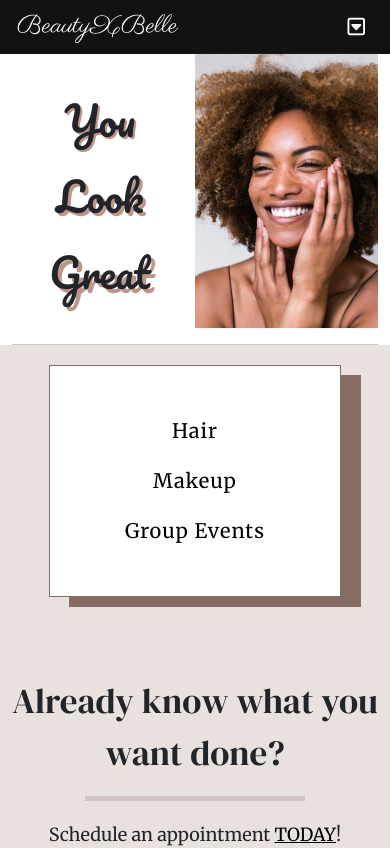
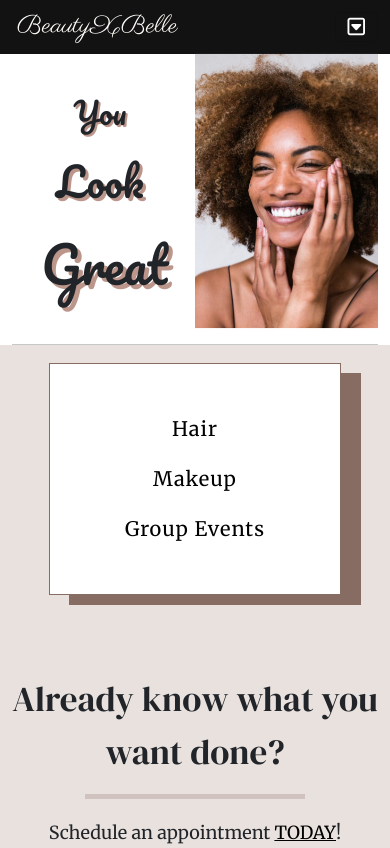
Before and after one commit to melissabarrerafarias/nataly-cosmetology-freelancer, a React (Create React App) app: page /services in a window 390 px wide. Shown: the top 848 px of the page. Built offline with nearby package versions, Linux system fonts and the light colour scheme.

Commit message:
cleaned up code and tried fixing mobile resizing issues on services and appt page

```diff
--- a/src/appointment.css
+++ b/src/appointment.css
@@ -88,7 +88,8 @@
         padding-left: 50px;
         padding-right: 50px;
         padding-top: 20px;
-        padding-bottom: 20px
+        padding-bottom: 20px;
+        width: 70%
     }
 
     #appt-main label {
--- a/src/pages/Services.js
+++ b/src/pages/Services.js
@@ -25,7 +25,7 @@ function Services() {
                             </Pulse>
                         </div>
                     </div>
-                    <div id="services" className="col-md-6">
+                    <div id="services" className="col">
                         <Slide right>
                             <img src={prettyGirl} />
                         </Slide>
@@ -39,8 +39,8 @@ function Services() {
                 <hr></hr>
             </div>
 
-            <div id="Nav-Invite" className="container-fluid">
-                <div className="row">
+            <div className="container-fluid">
+                <div className="row" id="Nav-Invite">
                     <div className="col-md-6 d-flex justify-content-center" id="nav-container">
                         <div className="nav-services">
                             <a href="#hair">Hair</a>
@@ -93,7 +93,7 @@ function Services() {
                     <div className="sm-makeup-img1 col-6">
                         <img src={makeup1} />
                     </div>
-                    <div className="sm-makeup-img2 col-6">
+                    <div className="sm-makeup-img2 col-md-12 col-lg-6">
                         <img src={makeup2} />
                     </div>
 
--- a/src/services.css
+++ b/src/services.css
@@ -1,3 +1,4 @@
+/* hero */
 .services-top {
     background-color: white;
 }
@@ -31,13 +32,17 @@
     text-shadow: 4px 4px #BC968A
 }
 
+.ylg-small {
+    display: none;
+}
+
 #services img {
     max-width: 50%;
 }
 
+/* services nav and invitation to schedule appt */
 #Nav-Invite {
     margin-top: 5%;
-    /* margin-bottom: 5%; */
 }
 
 #nav-container a {
@@ -60,7 +65,6 @@
     border-width: 1px;
     box-shadow: 20px 10px #876c64;
     border-color: #876c64
-    /* border-radius: 10px; */
 }
 
 #nav-container a:hover {
@@ -95,6 +99,7 @@
     text-decoration: underline;
 }
 
+/* hair services section */
 #hair {
     margin-top: 20%
 }
@@ -131,7 +136,6 @@
 #hairstyle p {
     font-family: 'EB Garamond', serif;
     font-size: 20px;
-    /* text-align: end; */
 }
 
 .hairstyle-div {
@@ -146,9 +150,9 @@
 #hairstyle h1 {
     font-family: 'DM Serif Display', serif;
     font-weight: bold;
-    /* text-align: end; */
 }
 
+/* makeup services section */
 #makeup {
     margin-top: 25%
 }
@@ -161,11 +165,9 @@
 .makeup1 {
     float: right;
     padding-left: 20px
-    /* min-width: 110% */
 }
 
 .makeup2 {
-    /* height: 400px */
     float: left;
 }
 
@@ -179,6 +181,15 @@
     font-size: 20px;
 }
 
+.sm-makeup-img1 {
+    display: none;
+}
+
+.sm-makeup-img2 {
+    display: none;
+}
+
+/* group events section */
 #group-events {
     margin-top: 20%;
     padding-bottom: 10%;
@@ -186,7 +197,7 @@
 
 #group-events img {
     max-width: 80%;
-    float: right
+    float: right;
 }
 
 #group-events h1 {
@@ -200,19 +211,8 @@
     width: 80%
 }
 
-.sm-makeup-img1 {
-    display: none;
-}
-
-.sm-makeup-img2 {
-    display: none;
-}
-
-.ylg-small {
-    display: none;
-}
-
 @media (max-width: 1400px) {
+    /* makeup services section */
     #makeup {
         margin-top: 25%;
     }
@@ -229,6 +229,7 @@
         font-size: 18px;
     }
 
+    /* hair services section*/
     #hairstyle img {
         max-width: 70%
     }
@@ -243,6 +244,7 @@
 }
 
 @media (max-width: 1200px) {
+    /* makeup services section */
     #makeup {
         margin-top: 25%;
     }
@@ -272,30 +274,24 @@
         margin-bottom: -300px
     }
 
-    /* #makeup h1 {
-        font-size: 50px;
-    } */
-
     .makeup-p {
         font-size: 20px
-    }
-
-    #group-events img {
-        max-width: 90%;
-        margin-top: 10px
     }
 
     #makeup-section-p {
         padding-left: 60px;
         padding-right: 60px
     }
+
+    /* group events section */
+    #group-events img {
+        max-width: 90%;
+        margin-top: 10px
+    }
 }
 
 @media (max-width: 992px) {
-    #makeup {
-        margin-top: 25%;
-    }
-
+    /* hero */
     .you {
         font-size: 60px;
     }
@@ -306,6 +302,21 @@
 
     .good {
         font-size: 80px ;
+    }
+
+    /* services nav and invite to make appt */
+    .nav-services {
+        width: 80%
+    }
+
+    #services-appt-invite hr {
+        max-width: 100%;
+        margin-left: 0px;
+    }
+
+    /* makeup services section */
+    #makeup {
+        margin-top: 25%;
     }
 
     #makeup img {
@@ -320,14 +331,9 @@
         margin-bottom: -200px
     }
 
-    .group-events-p {
-        font-size: 20px;
-        width: 95%
-    }
-
+    /*hair services section*/
     .hair-srvs-div {
         width: 40%;
-        /* margin-right: 20px */
     }
 
     #hair img {
@@ -339,21 +345,20 @@
         width: 80%;
     }
 
-    #services-appt-invite hr {
-        max-width: 100%;
-        margin-left: 0px;
-    }
-
-    .nav-services {
-        width: 80%
+    /* group events section */
+    .group-events-p {
+        font-size: 20px;
+        width: 95%
     }
 }
 
 @media (max-width: 850px) {
+    /* makeup services section */
     #makeup img {
         max-width: 450px;
     }
 
+    /* hair services section */
     #hair img {
         margin-left: 20%;
         min-width: 80%;
@@ -374,42 +379,76 @@
     }
 }
 
-@media (max-width: 767.99px) {
+@media (max-width: 768px) {
+    /* hero */
+    #intro-message {
+        display: none;
+    }
+
+    #services img {
+        max-width: 50%;
+        float: right;
+    }
+
+    .ylg-small {
+        display: block;
+        font-size: 40px;
+        font-family: 'Pacifico', cursive;
+        margin-top: 10%;
+        width: 40%;
+        text-align: center
+    }
+
+    .you {
+        font-size: 60px
+    }
+
+    .look {
+        font-size: 70px;
+    }
+
+    .good {
+        font-size: 80px;
+    }
+
+    /* services nav and invite to make appt */
+    #services-appt-invite {
+        margin-top: 20%;
+        text-align: center;
+    }
+
+    .invite-p2 {
+        text-align: center;
+        padding: 0px
+    }
+
+    #services-appt-invite hr {
+        max-width: 60%;
+        /* margin-left: 0px; */
+        /* text-align: center; */
+        margin: 0 auto;
+        margin-bottom: 20px
+    }
+
+    /* makeup services section */
     #makeup {
         margin-top: 25%;
     }
 
     #makeup img {
-        max-width: 300px;
+        max-width: 60%;
         height: 80%;
     }
 
     .sm-makeup-img1 {
-        margin-bottom: -50px
+        display: none
     }
 
     .sm-makeup-img2 {
-        margin-bottom: -50px
+        margin-bottom: -50px;
     }
 
-    #group-events img {
-        float: none;
-    }
-
-    .group-img-div {
-        text-align: center;
-        margin-bottom: 5%
-    }
-
-    .group-events-p {
-        width: 100%
-    }
-
-    .group-p-div {
-        padding-left: 60px;
-        padding-right: 60px
-    }
-
+    /* hair services section */
     #hair img {
         margin-left: 0%;
         min-width: 60%;
@@ -434,70 +473,43 @@
         margin-top: 10%
     }
 
-    #services-appt-invite {
-        margin-top: 20%;
-        text-align: center;
+    /* group events section */
+    #group-events img {
+        float: none;
     }
 
-    .invite-p1 {
-        /* margin-left: 20px */
+    .group-img-div {
+        text-align: center;
+        margin-bottom: 5%
     }
 
-    .invite-p2 {
-        text-align: center;
-        padding: 0px
+    .group-events-p {
+        width: 100%
     }
 
-    #services-appt-invite hr {
-        max-width: 60%;
-        /* margin-left: 0px; */
-        /* text-align: center; */
-        margin: 0 auto;
-        margin-bottom: 20px
+    .group-p-div {
+        padding-left: 60px;
+        padding-right: 60px
     }
+}
 
-    #intro-message {
-        display: none;
-    }
-
-    #services img {
-        max-width: 50%;
-        float: right;
-    }
-
-    .ylg-small {
-        display: block;
-        font-size: 40px;
-        font-family: 'Pacifico', cursive;
-        margin-top: 10%;
-        width: 40%;
-        text-align: center
-    }
-
+@media (max-width: 576px) {
+    /* hero */
     .you {
-        font-size: 60px;
-        /* margin-left: 20%;  */
+        font-size: 40px
     }
 
     .look {
-        font-size: 60px;
-        /* margin-left: 20%;  */
+        font-size: 50px;
     }
 
     .good {
         font-size: 60px;
-        /* margin-left: 20%;  */
     }
-}
 
-@media (max-width: 576px) {
+    /* makeup services section*/
     #makeup {
         margin-top: 25%;
-    }
-
-    #makeup img {
-        max-width: 250px;
-        height: 80%;
     }
 
     .sm-makeup-img1 {
@@ -508,51 +520,37 @@
         margin-bottom: -40px
     }
 
+    /* group events section */
     #group-events img {
         max-width: 80%
     }
 }
 
 @media (max-width: 476px) {
+    /* hero */
+    .you {
+        font-size: 30px
+    }
+
+    .look {
+        font-size: 40px;
+    }
+
+    .good {
+        font-size: 50px;
+    }
+    /* makeup services section */
     #makeup {
         margin-top: 25%;
     }
 
-    #makeup img {
-        max-width: 220px;
-        height: 80%;
-    }
-
-    /* #makeup h1 {
-        font-size: 35px;
-    } */
-
     .makeup-p {
         font-size: 20px
-    }
-
-    .you {
-        font-size: 50px;
-        /* margin-left: 20%;  */
-    }
-
-    .look {
-        font-size: 50px;
-        /* margin-left: 20%;  */
-    }
-
-    .good {
-        font-size: 50px;
-        /* margin-left: 20%;  */
     }
 }
 
 @media (max-width: 421px) {
-    #makeup img {
-        max-width: 200px;
-        height: 80%;
-    }
-
+    /* hair services section */
     #hair img {
         margin-left: 0%;
         min-width: 80%;
@@ -561,30 +559,24 @@
     #hairstyle img {
         min-width: 80%;
     }
+}
 
+
+@media (max-width: 380px) {
+    /* hero */
     .you {
-        font-size: 40px;
-        /* margin-left: 20%;  */
+        font-size: 30px
     }
 
     .look {
         font-size: 40px;
-        /* margin-left: 20%;  */
     }
 
     .good {
-        font-size: 40px;
-        /* margin-left: 20%;  */
-    }
-}
-
-
-@media (max-width: 380px) {
-    #makeup img {
-        max-width: 170px;
-        height: 80%;
+        font-size: 45px;
     }
 
+    /* makeup services section */
     .sm-makeup-img1 {
         margin-bottom: -20px
     }
@@ -593,6 +585,7 @@
         margin-bottom: -20px
     }
 
+    /* group events section */
     #group-events img {
         max-width: 75%
     }
```
